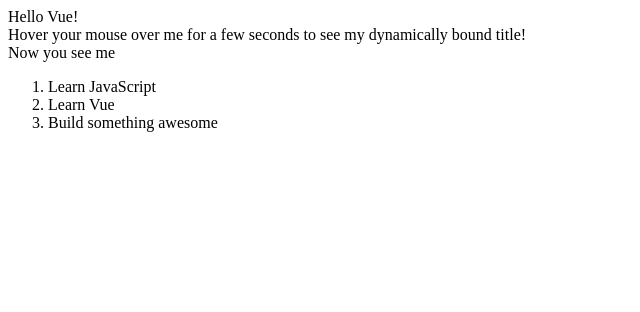
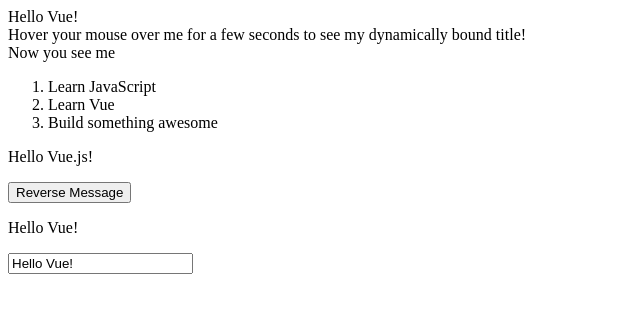
Before and after one commit to kobayashi-m42/vuejs-tutorial, a website: page 01_introduction/index.html in a window 1280 px wide. Shown: the whole page, without its empty margins (0-640 px from the left). Drawn offline with nearby package versions, Linux system fonts and the light colour scheme.

Commit message:
ユーザー入力の制御

```diff
--- a/01_introduction/index.html
+++ b/01_introduction/index.html
@@ -34,6 +34,18 @@
   </div>
   <!-- 条件分岐とループ -->
 
+  <!-- ユーザー入力の制御 -->
+  <div id="app-5">
+    <p>{{ message }}</p>
+    <button v-on:click="reverseMessage">Reverse Message</button>
+  </div>
+
+  <div id="app-6">
+    <p>{{ message }}</p>
+    <input v-model="message">
+  </div>
+  <!-- ユーザー入力の制御 -->
+
 <script src="index.js"></script>
 </body>
 </html>
--- a/01_introduction/index.js
+++ b/01_introduction/index.js
@@ -32,3 +32,22 @@
 });
 // コンソールで以下を追加するとリストに追加されることを確認できる
 // app4.todos.push({ text: 'New item' })
+
+const app5 = new Vue({
+  el: '#app-5',
+  data: {
+    message: 'Hello Vue.js!'
+  },
+  methods: {
+    reverseMessage () {
+      this.message = this.message.split('').reverse().join('')
+    }
+  }
+});
+
+const app6 = new Vue({
+  el: '#app-6',
+  data: {
+    message: 'Hello Vue!'
+  }
+});
```
